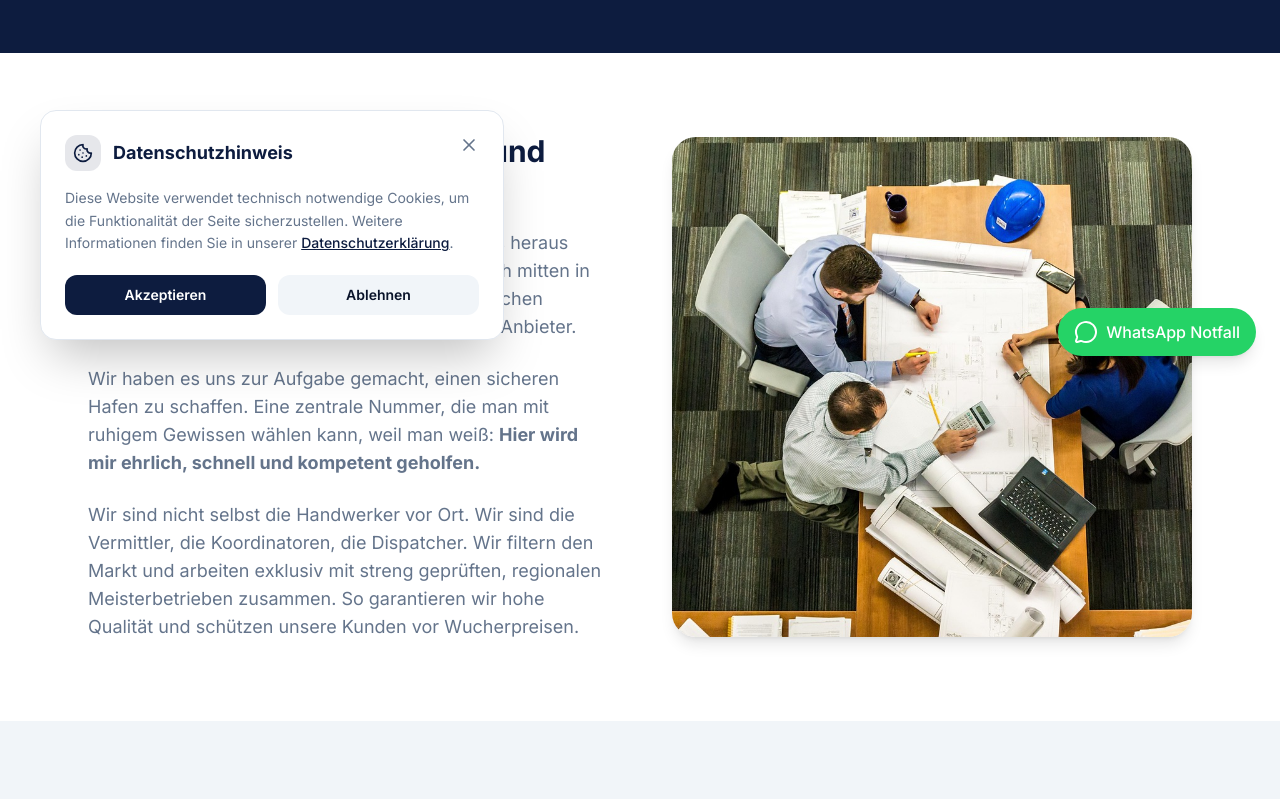
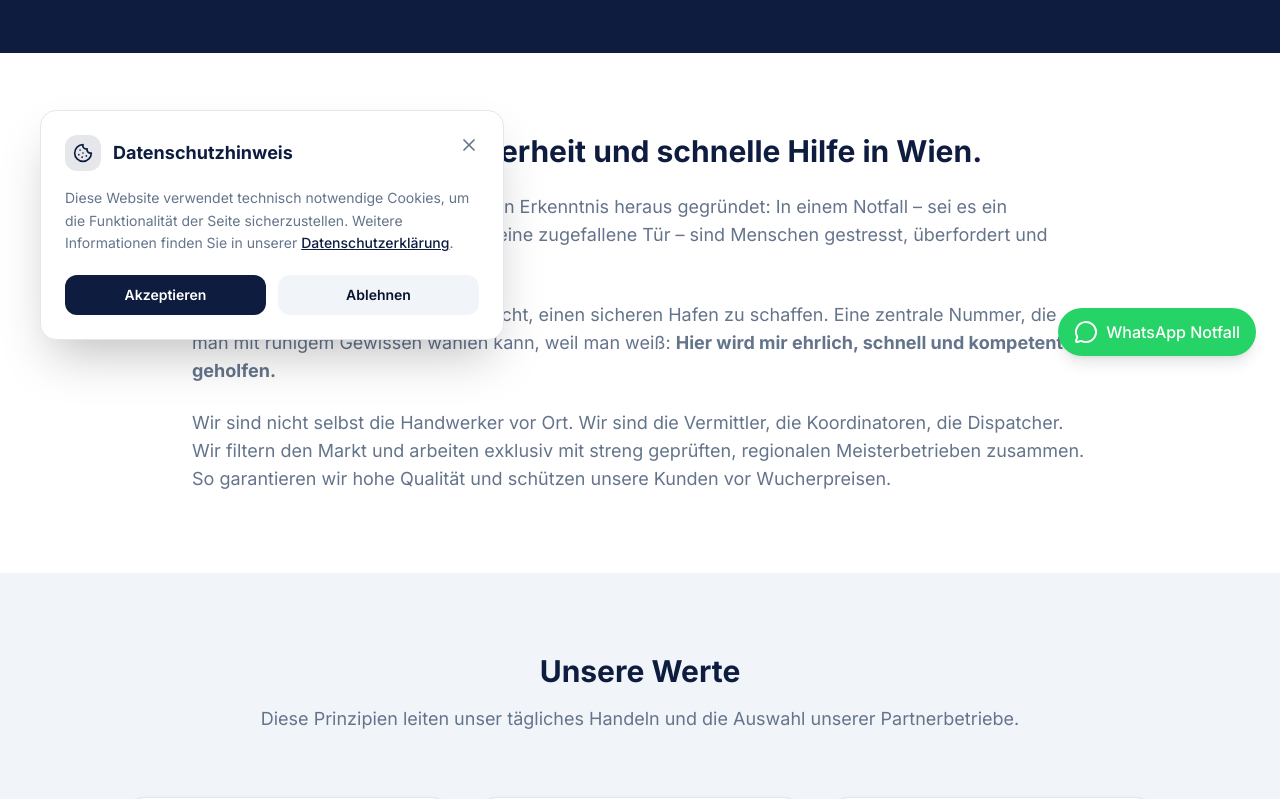
Before and after one commit to tufan8877/Notprofi24, a React (Vite) app: page /ueber-uns in a window 1280 px wide. Shown: the part 420-1219 px from the top of the page. Built offline with nearby package versions, Linux system fonts and the light colour scheme.

Commit message:
Remove team image from about page

```diff
--- a/src/pages/UeberUns.tsx
+++ b/src/pages/UeberUns.tsx
@@ -37,7 +37,7 @@ export default function UeberUns() {
       {/* Mission */}
       <section className="py-20 bg-white">
         <div className="container mx-auto px-4 md:px-6 max-w-6xl">
-          <div className="grid grid-cols-1 md:grid-cols-2 gap-16 items-center">
+          <div className="max-w-4xl mx-auto">
             <div>
               <h2 className="text-3xl font-bold text-primary mb-6">Unsere Mission: Sicherheit und schnelle Hilfe in Wien.</h2>
               <div className="space-y-6 text-lg text-muted-foreground">
@@ -52,14 +52,7 @@ export default function UeberUns() {
                 </p>
               </div>
             </div>
-            <div className="relative">
-              <div className="absolute inset-0 bg-secondary/20 rounded-3xl transform translate-x-4 -translate-y-4 -z-10" />
-              <img
-                src="/images/team-confidence.jpg"
-                alt="Vertrauensvolles Team"
-                className="rounded-3xl shadow-lg object-cover w-full h-[500px]"
-              />
-            </div>
+
           </div>
         </div>
       </section>
```
